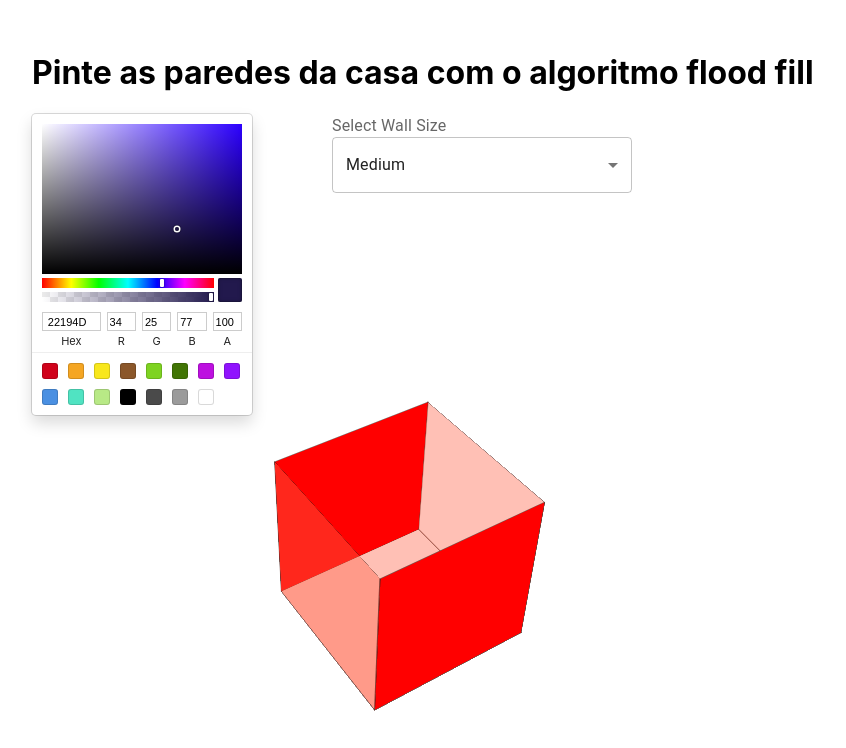
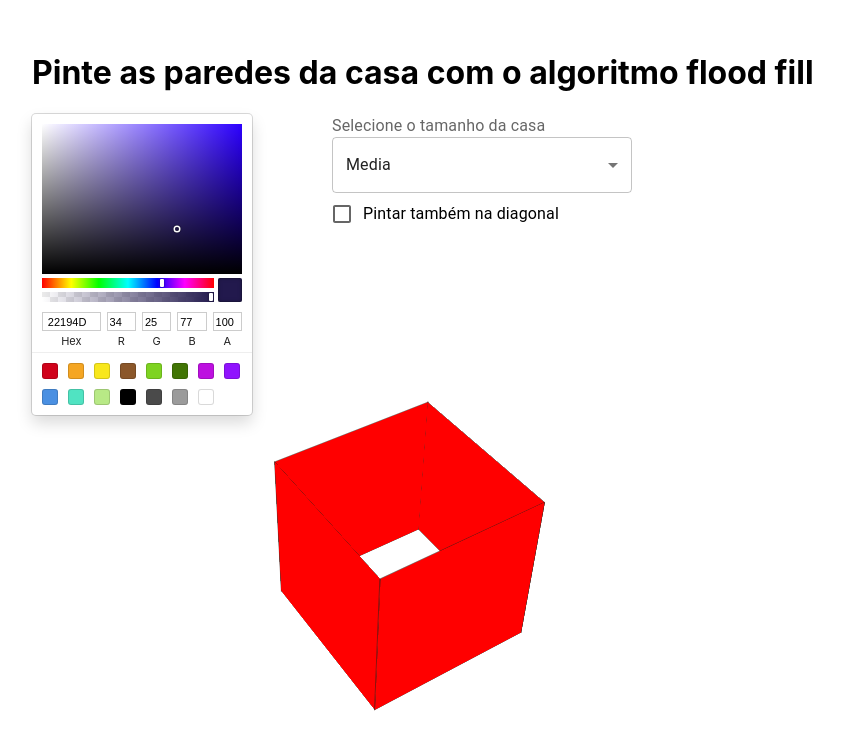
Before and after one commit to projeto-de-algoritmos/Flood-Fill, a React (Create React App) app in the folder flood_fill/: page / in a window 1280 px wide. Shown: the top 748 px of the page, without its empty margins (0-846 px from the left). Built offline with nearby package versions, Linux system fonts and the light colour scheme.

Commit message:
add diagonal option

```diff
--- a/flood_fill/src/Components/Board/index.jsx
+++ b/flood_fill/src/Components/Board/index.jsx
@@ -1,14 +1,11 @@
-import React, { useCallback, useState } from 'react';
+import React, { useState } from 'react';
 import { waitRenderSquare } from '../../utils/waitRenderSquare';
 import HouseCube from '../HouseCube';
 import Square from '../Square';
 import { Row } from './styles';
 
-export default function Board({ wallSize, squaresPerRow, squares, pickedColor }) {
-
-  console.log('IIIX',squares)
+export default function Board({ wallSize, squaresPerRow, squares, pickedColor, paintDiagonal }) {
   const [fillableSquares, setSquares] = useState(squares);
-
 
   const setVisitedFalse = (squares) => {
     for (let i = 0; i < squares.length; i++) {
@@ -18,25 +15,26 @@ export default function Board({ wallSize, squaresPerRow, squares, pickedColor })
     }
   };
 
-  console.log('COLOR', fillableSquares);
-
-  const floodFill =
-    async (side, i, j) => {
+  const floodFill = async (side, i, j) => {
     let oldColor;
     let squaresToFill;
-      if(side === 'bottom') {
-         oldColor = fillableSquares.bottom[i][j].color;
-         squaresToFill = fillableSquares.bottom;
+    if (side === 'left') {
+      oldColor = fillableSquares.left[i][j].color;
+      squaresToFill = fillableSquares.left;
+    }
+    else if(side === 'right') {
+      oldColor = fillableSquares.right[i][j].color;
+      squaresToFill = fillableSquares.right;
+    }
+    else if(side === 'back') {
+      oldColor = fillableSquares.back[i][j].color;
+      squaresToFill = fillableSquares.back;
     }
     else {
-        oldColor = fillableSquares.top[i][j].color;
-        squaresToFill = fillableSquares.top;
+      oldColor = fillableSquares.front[i][j].color;
+      squaresToFill = fillableSquares.front;
     }
-      console.log('TTTEEE',squaresToFill)
     const newColor = pickedColor;
-      console.log('new', pickedColor);
-
-
 
     const squareArray = [];
 
@@ -56,39 +54,29 @@ export default function Board({ wallSize, squaresPerRow, squares, pickedColor })
 
       squareArray.push([m - 1, n], [m + 1, n]);
       squareArray.push([m, n - 1], [m, n + 1]);
+
+      if (paintDiagonal) {
+        squareArray.push([m - 1, n - 1], [m + 1, n - 1]);
+        squareArray.push([m - 1, n + 1], [m + 1, n + 1]);
+      }
       await waitRenderSquare(0.2);
       nextSquare.visited = true;
-        setSquares({bottom: fillableSquares.bottom, top: fillableSquares.top, [side]: [...squaresToFill] });
-
+      setSquares({ ...fillableSquares, [side]: [...squaresToFill] });
 
       nextSquare.color = newColor;
     }
     await waitRenderSquare(0.2);
 
-      setSquares({bottom: fillableSquares.bottom, top: fillableSquares.top, [side]: [...squaresToFill] });
+    setSquares({ ...fillableSquares,  [side]: [...squaresToFill] });
 
     setVisitedFalse(squaresToFill);
-    }
+  };
 
-  const renderSquare =
-    (side, i, j) => {
-      let color
-      if(side === 'bottom') {
-        color = fillableSquares.bottom[i][j].color
-      }
-      else {
-        color = fillableSquares.top[i][j].color
-      }
-      return (
+  const renderSquare = (side, i, j) => {
+    const color =  fillableSquares[side][i][j].color;
 
-        <Square
-          color={color}
-          onClick={() => floodFill(side,i, j)}
-          squareSize={wallSize / squaresPerRow}
-        />
-      );
-    }
-
+    return <Square color={color} onClick={() => floodFill(side, i, j)} squareSize={wallSize / squaresPerRow} />;
+  };
 
   const table = (side) => {
     const boardLines = Array.from(Array(squaresPerRow).keys());
@@ -96,20 +84,20 @@ export default function Board({ wallSize, squaresPerRow, squares, pickedColor })
     boardLines.forEach((_, i) => {
       let row = [];
       boardLines.forEach((_, j) => {
-        row.push(renderSquare(side,i, j));
+        row.push(renderSquare(side, i, j));
       });
       table.push(<Row key={i + side}>{row}</Row>);
     });
     return table;
   };
 
-
   return (
     <div>
       <HouseCube size={wallSize}>
-        {table('bottom')}
-        {table('top')}
-        {/* {table(3)} */}
+        {table('right')}
+        {table('left')}
+        {table('back')}
+        {table('front')}
       </HouseCube>
     </div>
   );
--- a/flood_fill/src/Components/Game/index.jsx
+++ b/flood_fill/src/Components/Game/index.jsx
@@ -2,7 +2,7 @@ import React, { useState } from 'react';
 import Board from '../Board';
 import { SketchPicker } from 'react-color';
 import * as S from './styles';
-import { InputLabel, MenuItem, Select } from '@mui/material';
+import { Checkbox, FormControlLabel, InputLabel, MenuItem, Select } from '@mui/material';
 
 export default function Game() {
   const randomColor = (colors, numberOfColors) => {
@@ -11,23 +11,35 @@ export default function Game() {
   };
 
   const createSquares = (colors, squaresPerRow, numberOfColors) => {
-    const squares = [];
-    const bottomSquares = [];
+    const rightSquares = [];
+    const leftSquares = [];
+    const backSquares = [];
+    const frontSquares = [];
     for (let i = 0; i < squaresPerRow; i++) {
-      squares[i] = [];
-      bottomSquares[i] = [];
+      rightSquares[i] = [];
+      leftSquares[i] = [];
+      backSquares[i] = [];
+      frontSquares[i] = [];
       for (let j = 0; j < squaresPerRow; j++) {
-        squares[i][j] = {
+        rightSquares[i][j] = {
           color: randomColor(colors, numberOfColors),
           visited: false,
         };
-        bottomSquares[i][j] = {
+        leftSquares[i][j] = {
+          color: randomColor(colors, numberOfColors),
+          visited: false,
+        };
+        backSquares[i][j] = {
+          color: randomColor(colors, numberOfColors),
+          visited: false,
+        };
+        frontSquares[i][j] = {
           color: randomColor(colors, numberOfColors),
           visited: false,
         };
       }
     }
-    return { top: squares, bottom: bottomSquares };
+    return { right: rightSquares, left: leftSquares, back: backSquares, front: frontSquares };
   };
 
   const initialColors = ['red', 'red', 'red'];
@@ -39,16 +51,18 @@ export default function Game() {
   const [squares, setSquares] = useState(createSquares(colors, squaresPerRow, numberOfColors));
   const [pickedColor, setPickedColor] = useState('#22194D');
   const [wallSize, setWallSize] = useState(200);
+  const [paintDiagonal, setPaintDiagonal] = useState(false);
 
   const handleColorChange = (color) => {
     setPickedColor(color.hex);
   };
 
-  console.log(squareSize, squaresPerRow, numberOfColors, squares, colors);
+  const handleDiagonal = (event) => {
+    setPaintDiagonal(event.target.checked);
+  };
 
   const handleSubmit = (e) => {
     e.preventDefault();
-    console.log(e);
   };
 
   const handleChange = (e) => setWallSize(e.target.value);
@@ -61,20 +75,25 @@ export default function Game() {
           <SketchPicker color={pickedColor} onChangeComplete={handleColorChange} />
         </div>
         <form onSubmit={handleSubmit}>
-        <InputLabel id="demo-simple-select-helper-label">Select Wall Size</InputLabel>
+          <InputLabel id="demo-simple-select-helper-label">Selecione o tamanho da casa</InputLabel>
           <S.InputsContainer>
-            {/* name="size"  label="House size" type="number" value={wallSize} onChange={handleChange} */}
             <Select
               labelId="demo-simple-select-helper-label"
               id="demo-simple-select-helper"
               value={wallSize}
               onChange={handleChange}
             >
-              <MenuItem value={100}>Small</MenuItem>
-              <MenuItem value={200}>Medium</MenuItem>
-              <MenuItem value={300}>Large</MenuItem>
+              <MenuItem value={100}>Pequena</MenuItem>
+              <MenuItem value={200}>Media</MenuItem>
+              <MenuItem value={300}>Grande</MenuItem>
             </Select>
           </S.InputsContainer>
+          <FormControlLabel
+            control={
+              <Checkbox checked={paintDiagonal} onChange={handleDiagonal} aria-label="Checkbox demo" defaultChecked />
+            }
+            label="Pintar também na diagonal"
+          />
         </form>
       </S.FlexOptions>
       <div>
@@ -83,6 +102,7 @@ export default function Game() {
           squaresPerRow={squaresPerRow}
           numberOfColors={numberOfColors}
           squares={squares}
+          paintDiagonal={paintDiagonal}
           colors={colors}
           pickedColor={pickedColor}
           wallSize={wallSize}
--- a/flood_fill/src/Components/HouseCube/index.jsx
+++ b/flood_fill/src/Components/HouseCube/index.jsx
@@ -9,7 +9,6 @@ function HouseCube({children, size}) {
           <S.Side className="back" size={size} >{children[1]}</S.Side>
           <S.Side className="right" size={size}>{children[2]}</S.Side>
           <S.Side className="left" size={size}>{children[3]}</S.Side>
-          <S.Side className="bottom" size={size}>{children[4]}</S.Side>
         </S.Cube>
       </S.Wrapper>
     </>
```
Lines whose indentation alone changed are shown as unchanged.
